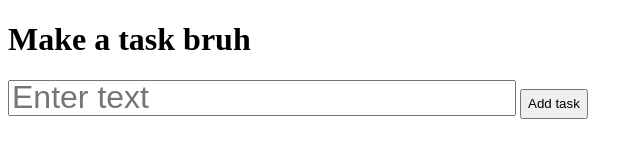
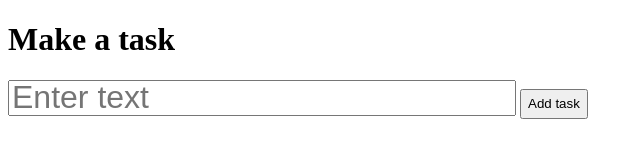
Before and after one commit to TitasPi/kazkaip, a plain HTML site: page index.html in a window 1280 px wide. Shown: the whole page, without its empty margins (0-643 px from the left). Drawn offline with Linux system fonts and the light colour scheme.

Commit message:
Update index.html

```diff
--- a/index.html
+++ b/index.html
@@ -7,7 +7,7 @@
     <link rel="stylesheet" href="style.css">
 </head>
 <body>
-    <h1>Make a task bruh</h1>
+    <h1>Make a task</h1>
     <input type="text" id="taskInput" placeholder="Enter text">
     <button id="taskButton" onclick="addTask()">Add task</button>
     <ul id="taskList">
```
